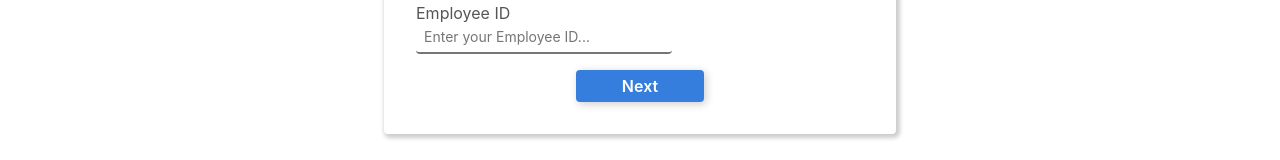
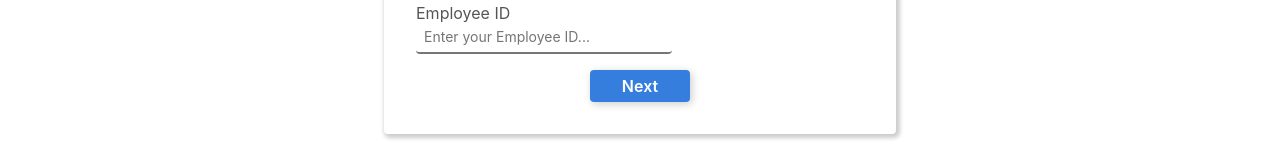
Before and after one commit to junrong09/sales-tracker, a React (Create React App) app: page / in a window 1280 px wide. Shown: the part 280-440 px from the top of the page. Built offline with nearby package versions, Linux system fonts and the light colour scheme.

Commit message:
Add routing function based on id state

```diff
--- a/src/App.js
+++ b/src/App.js
@@ -3,6 +3,7 @@ import {Redirect, Route, Switch} from "react-router-dom";
 import './App.css';
 import Login from './components/Login';
 import SalesTracker from "./components/SalesTracker";
+import NavigationBar from "./components/NavigationBar";
 
 class App extends React.Component {
     constructor(props) {
@@ -15,6 +16,7 @@ class App extends React.Component {
 
     onIdChange = (value) => this.setState({id:value});
     onRoleChange = (value) => this.setState({role:value});
+    onLogout = () => this.setState({id:'', role:''});
 
     render() {
         return (
@@ -25,16 +27,24 @@ class App extends React.Component {
 
                 </header>
 
-                <main className="flex justify-center">
-                    <Switch>
-                        <Route path='/sales' render={() => <SalesTracker id={this.state.id}/>}/>
-                        <Route render={() => {
-                            if (this.state.id === '')
-                                return <Login onIdChange={this.onIdChange} onRoleChange={this.onRoleChange}/>;
-                            else
-                                return <Redirect to="/sales"/>
-                        }}/>
-                    </Switch>
+                <main className="flex flex-column items-center">
+                    {
+                        this.state.id === '' ?
+                            // Non-user
+                            <React.Fragment>
+                                <Login onIdChange={this.onIdChange} onRoleChange={this.onRoleChange}/>
+                                <Redirect to="/"/>
+                            </React.Fragment>:
+                            // User (logged in)
+                            <React.Fragment>
+                                <NavigationBar id={this.state.id} onLogout={this.onLogout}/>
+                                <Switch>
+                                    <Route path='/sales' render={() => <SalesTracker id={this.state.id}/>}/>
+                                    <Route render={() => <Redirect to="/sales"/>}/>
+                                </Switch>
+                            </React.Fragment>
+                    }
+
                 </main>
 
                 {/*<footer className="shadow-2">Footer</footer>*/}
--- a/src/components/FormButton.js
+++ b/src/components/FormButton.js
@@ -1,9 +1,9 @@
 import React from 'react';
 
-const FormButton = ({label, onUserVerify}) => {
+const FormButton = ({label, onClick}) => {
     return (
-        <input className="f5 fw6 mw4 w-80 h2 br2 bn bg-blue hover-bg-light-blue white self-center shadow-4"
-               type="button" value={label} onClick={onUserVerify}/>
+        <input className="f5 fw6 ph4 h2 br2 bn bg-blue hover-bg-light-blue white self-center shadow-4"
+               type="button" value={label} onClick={onClick}/>
     )
 };
 
--- a/src/components/Login.js
+++ b/src/components/Login.js
@@ -36,7 +36,7 @@ class Login extends React.Component {
                     <FormTextBox label="Employee ID" onChange={this.onTempIdChange}/>
                     {/*<FormTextBox label="Name"/>*/}
                     <Link to="/sales">
-                    <FormButton label="Next" onUserVerify={this.onUserVerify}/>
+                    <FormButton label="Next" onClick={this.onUserVerify}/>
                     </Link>
                 </div>
         )
--- /dev/null
+++ b/src/components/NavigationBar.js
@@ -0,0 +1,18 @@
+import React from "react";
+import FormButton from "./FormButton";
+import {Link} from "react-router-dom";
+
+class NavigationBar extends React.Component {
+    render() {
+        return (
+            <div className="flex items-center w-100 ph3 justify-between">
+                <p>Welcome, {this.props.id}</p>
+                <Link to="/">
+                    <FormButton label="Logout" onClick={this.props.onLogout}/>
+                </Link>
+            </div>
+        )
+    }
+}
+
+export default NavigationBar;
```
